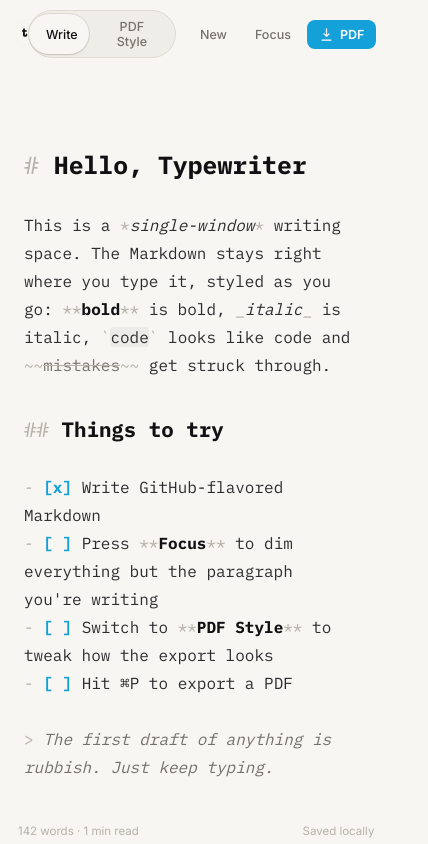
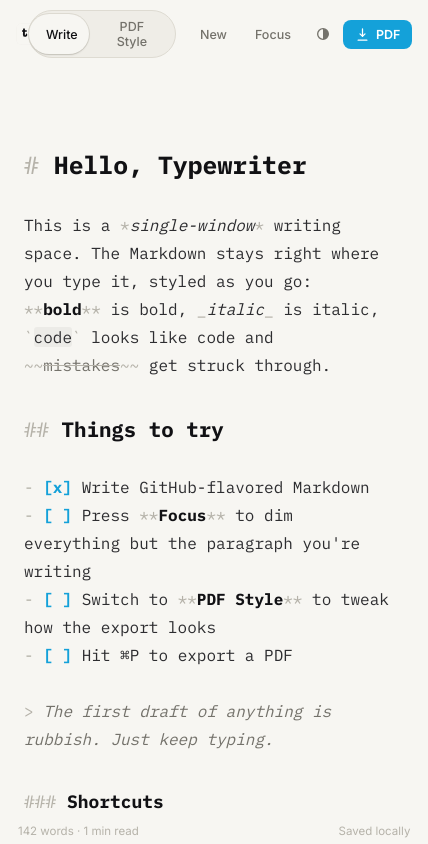
Before and after one commit to stefanocostantini/typewriter, a website built with Vite: page index.html in a window 390 px wide. Shown: the whole page, 428 px wide, since content can reach past the window. Built offline with nearby package versions, Linux system fonts and the light colour scheme.

Commit message:
feat: add theme toggle supporting system, light, and dark modes

```diff
--- a/index.html
+++ b/index.html
@@ -10,6 +10,13 @@
   <link rel="manifest" href="manifest.webmanifest" />
   <link rel="icon" href="icons/icon.svg" type="image/svg+xml" />
   <link rel="apple-touch-icon" href="icons/icon-192.png" />
+  <script>
+    // Apply a saved light/dark override before first paint to avoid a flash.
+    try {
+      var t = localStorage.getItem('typewriter.theme');
+      if (t === 'light' || t === 'dark') document.documentElement.dataset.theme = t;
+    } catch (e) {}
+  </script>
 </head>
 <body data-view="write">
   <header class="topbar" id="topbar">
@@ -28,6 +35,7 @@
       <button id="btn-new" class="btn btn-ghost only-write" title="New document (⌘N)">New</button>
       <button id="btn-focus" class="btn btn-ghost only-write" aria-pressed="false" title="Focus mode: dim everything except the current paragraph (⌘⇧F)">Focus</button>
       <button id="btn-reset-style" class="btn btn-ghost only-style" title="Restore the default PDF style">Reset style</button>
+      <button id="btn-theme" class="btn btn-ghost btn-icon" title="Theme" aria-label="Theme"></button>
       <button id="btn-open" class="btn btn-ghost hide-mobile" title="Open a .md or .css file (⌘O)">Open</button>
       <button id="btn-save" class="btn btn-ghost hide-mobile" title="Save file (⌘S)">Save</button>
       <button id="btn-pdf" class="btn btn-primary" title="Export PDF (⌘P)">
--- a/src/main.js
+++ b/src/main.js
@@ -12,7 +12,7 @@ import { createPreview, printPdf, generatePdfBlob, documentTitle } from './rende
 
 const $ = (sel) => document.querySelector(sel);
 
-const STORE = { md: 'typewriter.markdown', css: 'typewriter.css', focus: 'typewriter.focus' };
+const STORE = { md: 'typewriter.markdown', css: 'typewriter.css', focus: 'typewriter.focus', theme: 'typewriter.theme' };
 
 const SAMPLE = `# Hello, Typewriter
 
@@ -51,6 +51,7 @@ const els = {
   styleView: $('#style-view'),
   btnNew: $('#btn-new'),
   btnFocus: $('#btn-focus'),
+  btnTheme: $('#btn-theme'),
   btnReset: $('#btn-reset-style'),
   btnOpen: $('#btn-open'),
   btnSave: $('#btn-save'),
@@ -135,6 +136,54 @@ function setFocusMode(on) {
   els.btnFocus.setAttribute('aria-pressed', String(on));
   mdEditor.setFocusMode(on);
   localStorage.setItem(STORE.focus, on ? '1' : '0');
+}
+
+/* ---------- Theme ---------- */
+
+// 'system' follows the OS; 'light' / 'dark' pin it (see :root[data-theme] in styles.css).
+const THEMES = {
+  system: {
+    label: 'Theme: System',
+    bar: null,
+    icon: '<circle cx="12" cy="12" r="8"/><path d="M12 4a8 8 0 0 1 0 16z" fill="currentColor" stroke="none"/>',
+  },
+  light: {
+    label: 'Theme: Light',
+    bar: '#f7f6f2',
+    icon: '<circle cx="12" cy="12" r="4"/><path d="M12 2v2M12 20v2M4.9 4.9l1.4 1.4M17.7 17.7l1.4 1.4M2 12h2M20 12h2M4.9 19.1l1.4-1.4M17.7 6.3l1.4-1.4"/>',
+  },
+  dark: {
+    label: 'Theme: Dark',
+    bar: '#18191d',
+    icon: '<path d="M20 14.5A8 8 0 1 1 9.5 4a6.5 6.5 0 0 0 10.5 10.5z"/>',
+  },
+};
+const THEME_ORDER = ['system', 'light', 'dark'];
+const themeMetas = [...document.querySelectorAll('meta[name="theme-color"]')]
+  .map((m) => ({ el: m, original: m.content }));
+
+let theme = THEMES[localStorage.getItem(STORE.theme)] ? localStorage.getItem(STORE.theme) : 'system';
+
+function setTheme(next) {
+  theme = next;
+  const t = THEMES[next];
+  if (next === 'system') delete document.documentElement.dataset.theme;
+  else document.documentElement.dataset.theme = next;
+  themeMetas.forEach(({ el, original }) => { el.content = t.bar ?? original; });
+  els.btnTheme.innerHTML =
+    `<svg viewBox="0 0 24 24" aria-hidden="true" fill="none" stroke="currentColor" stroke-width="2" stroke-linecap="round" stroke-linejoin="round">${t.icon}</svg>`;
+  const nextLabel = THEMES[THEME_ORDER[(THEME_ORDER.indexOf(next) + 1) % THEME_ORDER.length]].label.replace('Theme: ', '');
+  els.btnTheme.title = `${t.label} (click for ${nextLabel})`;
+  els.btnTheme.setAttribute('aria-label', t.label);
+  try {
+    if (next === 'system') localStorage.removeItem(STORE.theme);
+    else localStorage.setItem(STORE.theme, next);
+  } catch {}
+}
+
+function cycleTheme() {
+  setTheme(THEME_ORDER[(THEME_ORDER.indexOf(theme) + 1) % THEME_ORDER.length]);
+  toast(THEMES[theme].label);
 }
 
 /* ---------- Status ---------- */
@@ -625,6 +674,7 @@ window.addEventListener('resize', moveIndicator);
 
 els.btnNew.addEventListener('click', newDocument);
 els.btnFocus.addEventListener('click', () => { setFocusMode(!focusMode); mdEditor.focus(); });
+els.btnTheme.addEventListener('click', cycleTheme);
 els.btnPdf.addEventListener('click', exportPdf);
 els.btnSave.addEventListener('click', () => save());
 els.btnOpen.addEventListener('click', openFile);
@@ -701,6 +751,7 @@ window.addEventListener('drop', async (e) => {
 
 setView('write');
 setFocusMode(focusMode);
+setTheme(theme);
 document.fonts.ready.then(() => { moveIndicator(); mdEditor.view.requestMeasure(); });
 
 // Restore linked file handle from IndexedDB if available
--- a/src/styles.css
+++ b/src/styles.css
@@ -2,63 +2,42 @@
    Typewriter — app UI
    ================================================================ */
 
+/* Each colour is light-dark(<light>, <dark>). Which one applies is decided by
+   `color-scheme`: it follows the OS by default, and is pinned when the user
+   picks a theme (data-theme on <html>, set by the theme toggle). */
 :root {
-  --bg: #f7f6f2;
-  --bg-elev: #efede7;
-  --bg-sunken: #e6e4dd;
-  --line: #dedbd2;
-  --ink: #2d2d30;
-  --ink-strong: #111114;
-  --muted: #74726b;
-  --faint: #b5b2a9;
-  --accent: #14a1d9;
-  --caret: #14a1d9;
-  --selection: rgba(20, 161, 217, .2);
-  --selection-match: rgba(20, 161, 217, .12);
-  --code-bg: rgba(0, 0, 0, .045);
+  color-scheme: light dark;
 
-  --syn-comment: #9a978e;
-  --syn-prop: #0b7fb0;
-  --syn-selector: #a24bbf;
-  --syn-number: #c0671a;
-  --syn-string: #3b8a3e;
-  --syn-keyword: #c2366b;
-  --syn-atom: #5b62c9;
+  --bg: light-dark(#f7f6f2, #18191d);
+  --bg-elev: light-dark(#efede7, #1f2026);
+  --bg-sunken: light-dark(#e6e4dd, #131417);
+  --line: light-dark(#dedbd2, #2c2e36);
+  --ink: light-dark(#2d2d30, #d9d9d4);
+  --ink-strong: light-dark(#111114, #f4f4f0);
+  --muted: light-dark(#74726b, #8e8f97);
+  --faint: light-dark(#b5b2a9, #565863);
+  --accent: light-dark(#14a1d9, #3cb8ea);
+  --caret: light-dark(#14a1d9, #3cb8ea);
+  --selection: light-dark(rgba(20, 161, 217, .2), rgba(60, 184, 234, .25));
+  --selection-match: light-dark(rgba(20, 161, 217, .12), rgba(60, 184, 234, .14));
+  --code-bg: light-dark(rgba(0, 0, 0, .045), rgba(255, 255, 255, .055));
+
+  --syn-comment: light-dark(#9a978e, #6b6d78);
+  --syn-prop: light-dark(#0b7fb0, #6cc7f0);
+  --syn-selector: light-dark(#a24bbf, #d29bf0);
+  --syn-number: light-dark(#c0671a, #f2a766);
+  --syn-string: light-dark(#3b8a3e, #9ad07f);
+  --syn-keyword: light-dark(#c2366b, #ff7aa8);
+  --syn-atom: light-dark(#5b62c9, #9fa6ff);
 
   --font-write: "IBM Plex Mono", ui-monospace, "SF Mono", Menlo, monospace;
   --font-mono: "IBM Plex Mono", ui-monospace, "SF Mono", Menlo, monospace;
   --font-ui: "Inter Variable", "Inter", system-ui, -apple-system, sans-serif;
   --write-size: 18px;
   --measure: 66ch;
-  color-scheme: light;
 }
-
-@media (prefers-color-scheme: dark) {
-  :root {
-    --bg: #18191d;
-    --bg-elev: #1f2026;
-    --bg-sunken: #131417;
-    --line: #2c2e36;
-    --ink: #d9d9d4;
-    --ink-strong: #f4f4f0;
-    --muted: #8e8f97;
-    --faint: #565863;
-    --accent: #3cb8ea;
-    --caret: #3cb8ea;
-    --selection: rgba(60, 184, 234, .25);
-    --selection-match: rgba(60, 184, 234, .14);
-    --code-bg: rgba(255, 255, 255, .055);
-
-    --syn-comment: #6b6d78;
-    --syn-prop: #6cc7f0;
-    --syn-selector: #d29bf0;
-    --syn-number: #f2a766;
-    --syn-string: #9ad07f;
-    --syn-keyword: #ff7aa8;
-    --syn-atom: #9fa6ff;
-    color-scheme: dark;
-  }
-}
+:root[data-theme="light"] { color-scheme: light; }
+:root[data-theme="dark"]  { color-scheme: dark; }
 
 * { box-sizing: border-box; }
 [hidden] { display: none !important; }
@@ -148,6 +127,9 @@ body {
 .btn-ghost[aria-pressed="true"] { color: var(--accent); background: var(--selection-match); }
 .btn-primary { background: var(--accent); color: #fff; font-weight: 600; }
 .btn-primary:hover { filter: brightness(1.08); box-shadow: 0 4px 16px -6px var(--accent); }
+.btn-icon { padding: 6px 7px; }
+.btn-icon svg { width: 16px; height: 16px; transition: transform .35s cubic-bezier(.3,.7,.2,1); }
+.btn-icon:hover svg { transform: rotate(-15deg); }
 
 body[data-view="write"] .only-style,
 body[data-view="style"] .only-write { display: none; }
```
